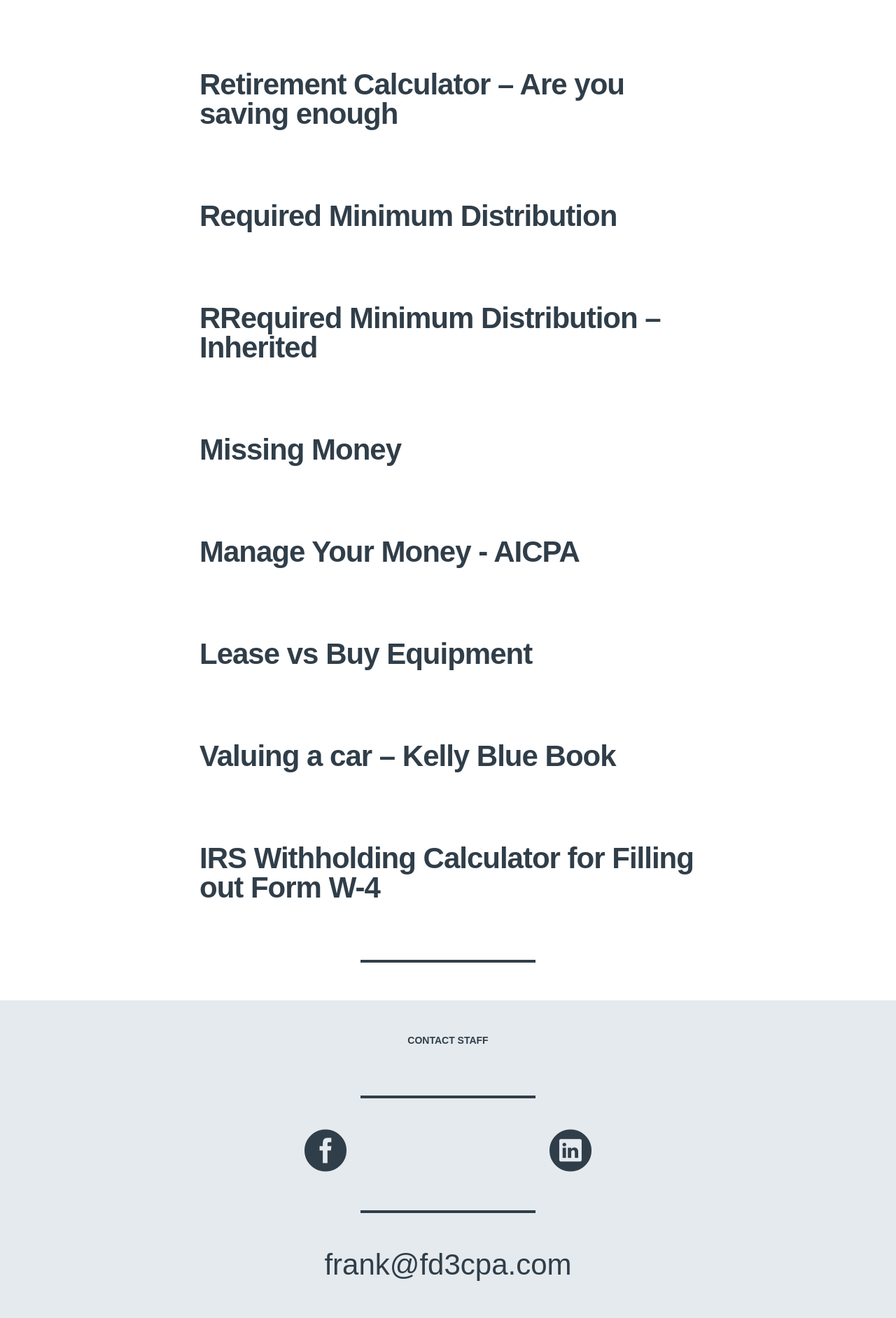
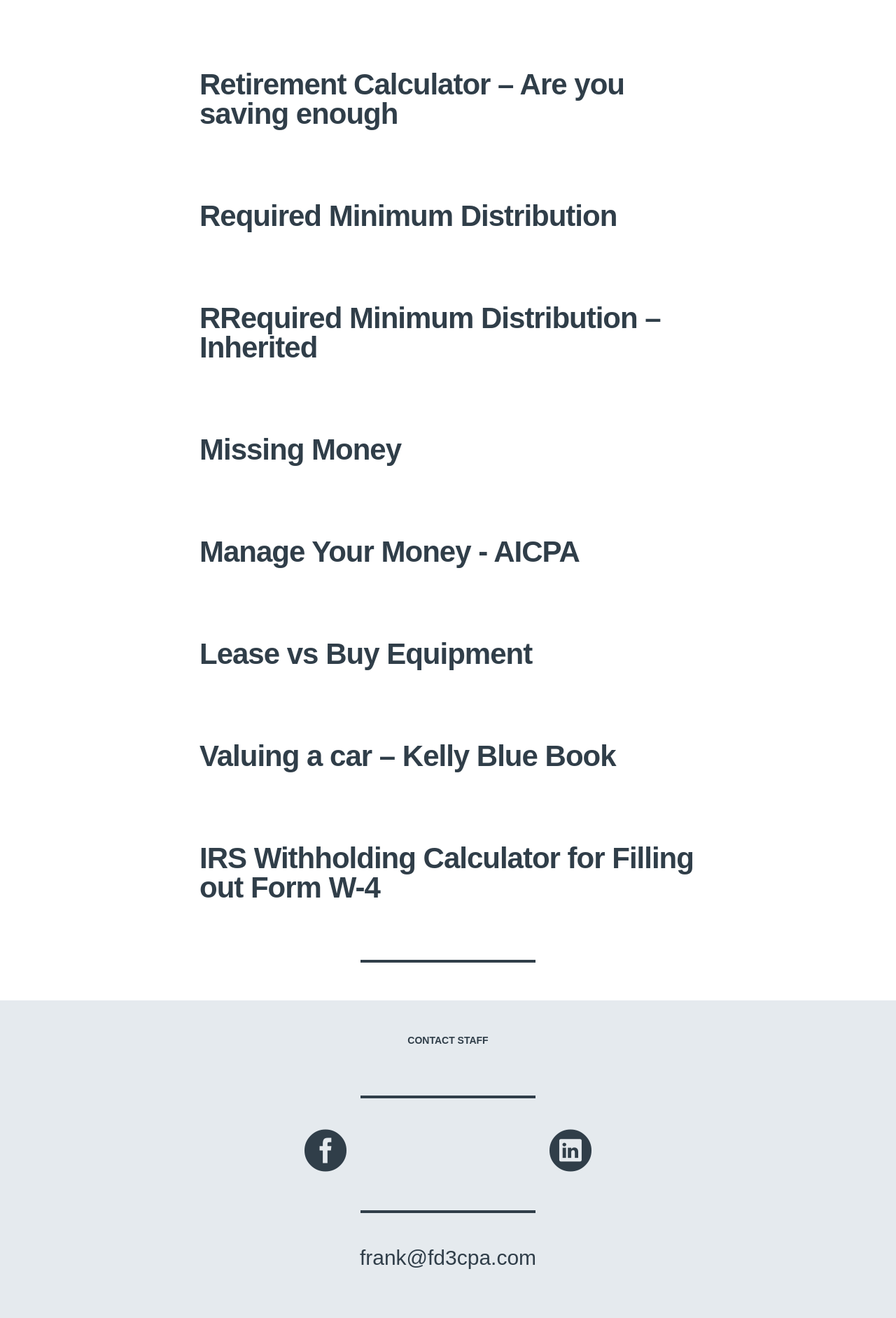
Before and after one commit to frankdirosaiv/fd3cpa, a Jekyll site: the page built from index.html, in a window 1280 px wide. Shown: the part 4516-6400 px from the top of the page at 70% size. Built offline with Jekyll 4.4.1, drawn with Linux system fonts in a browser that asks for light colours; nearby versions of some CDN libraries.

Commit message:
update contact text to change size with screen size

```diff
--- a/assets/css/main.css
+++ b/assets/css/main.css
@@ -946,6 +946,13 @@ footer {
   font-size: 42px;
   font-weight: 300; }
 
+ @media only screen and (min-width: 220px) {
+   .biglink {
+     font-size: 20px } }
+ @media only screen and (min-width: 650px) {
+   .biglink {
+     font-size: 30px } }
+
 .biglink:hover {
   -webkit-transform: scale(1.02);
   transform: scale(1.02); }
```
